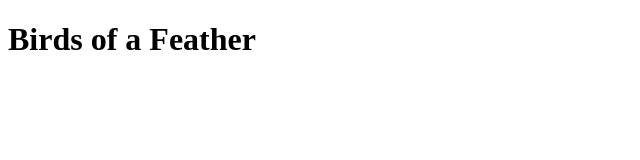
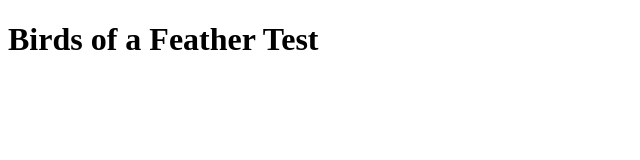
Before and after one commit to jo-im/BirdsOfAFeather, a website: page client/public/index.html in a window 1280 px wide. Shown: the whole page, without its empty margins (0-640 px from the left). Drawn offline with Linux system fonts and the light colour scheme.

Commit message:
Travis CI test

```diff
--- a/client/public/index.html
+++ b/client/public/index.html
@@ -4,6 +4,6 @@
   <title></title>
 </head>
 <body>
-<h1>Birds of a Feather</h1>
+<h1>Birds of a Feather Test</h1>
 </body>
 </html>
```
